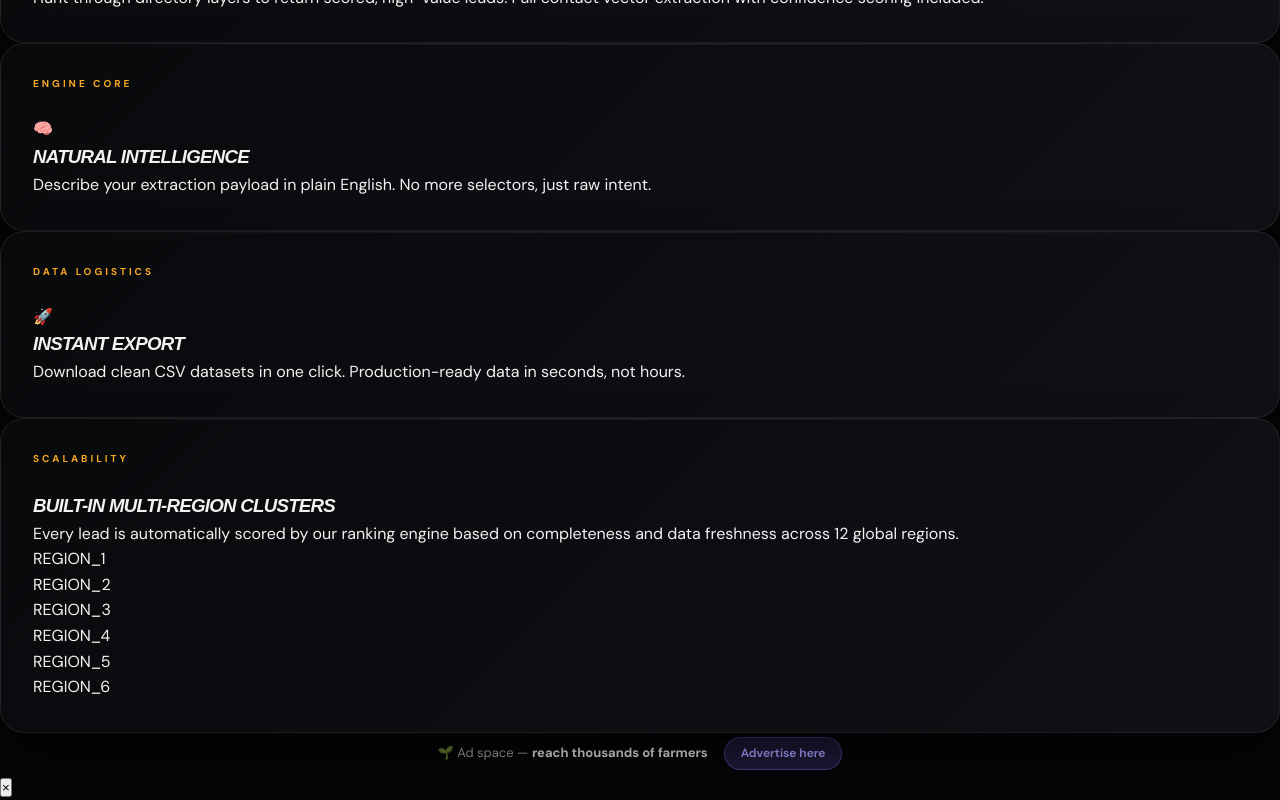
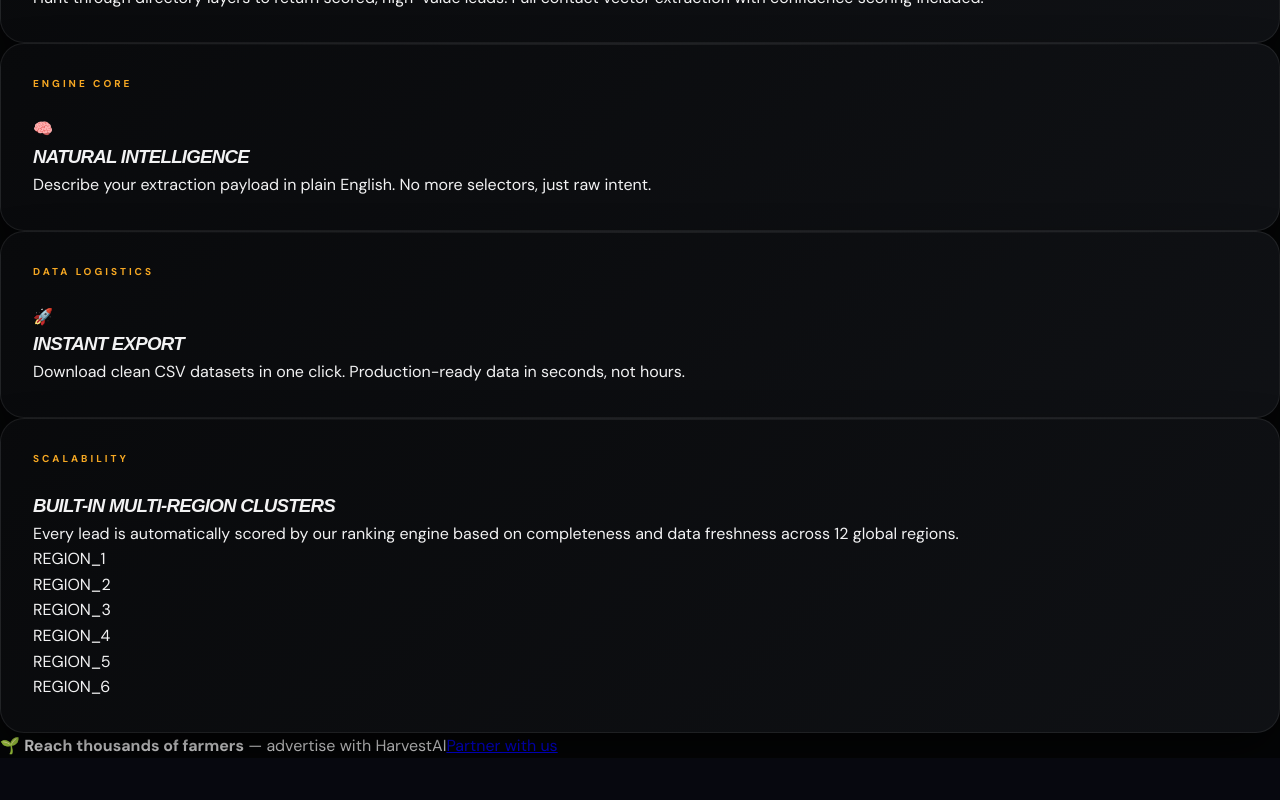
Before and after one commit to bibi231/HarvestAI, a React (Vite) app in the folder client/: page / in a window 1280 px wide. Shown: the part 530-1330 px from the top of the page. After the commit the page ends 1288 px from the top, so only its background shows below. Built offline with nearby package versions, Linux system fonts and the light colour scheme; no server answers; a web font is replaced by a local one.

Commit message:
refactor: replace StickyAnchorAd with inline ad banner between content and footer

```diff
--- a/client/src/App.tsx
+++ b/client/src/App.tsx
@@ -18,9 +18,8 @@ const AuthGuard = ({ children }: { children: React.ReactNode }) => {
   return <>{children}</>;
 };
 
-// ── Sticky Anchor Ad ────────────────────────────────────────
-function StickyAnchorAd() {
-  const [visible, setVisible] = React.useState(true);
+// ── Inline Ad Banner (between content and footer) ────────
+function InlineAdBanner() {
   const [adLoaded, setAdLoaded] = React.useState(false);
 
   React.useEffect(() => {
@@ -28,16 +27,14 @@ function StickyAnchorAd() {
       const adsbygoogle = (window as any).adsbygoogle = (window as any).adsbygoogle || [];
       adsbygoogle.push({});
       setTimeout(() => {
-        const ins = document.querySelector('.sticky-anchor-ad ins.adsbygoogle') as HTMLElement | null;
+        const ins = document.querySelector('.inline-ad-banner ins.adsbygoogle') as HTMLElement | null;
         if (ins && ins.getAttribute('data-ad-status') === 'filled') setAdLoaded(true);
       }, 2500);
     } catch(e) {}
   }, []);
 
-  if (!visible) return null;
-
   return (
-    <div className="sticky-anchor-ad">
+    <div className="inline-ad-banner">
       <ins
         className="adsbygoogle"
         style={{ display: 'block' }}
@@ -47,16 +44,15 @@ function StickyAnchorAd() {
         data-full-width-responsive="true"
       />
       {!adLoaded && (
-        <div className="sticky-anchor-ad-placeholder">
-          <span>🌱 Ad space — <strong>reach thousands of farmers</strong></span>
-          <a href="mailto:peterjohn2343@gmail.com" className="sticky-anchor-ad-cta">Advertise here</a>
+        <div className="inline-ad-placeholder">
+          <span>🌱 <strong>Reach thousands of farmers</strong> — advertise with HarvestAI</span>
+          <a href="mailto:peterjohn2343@gmail.com" className="inline-ad-cta">Partner with us</a>
         </div>
       )}
-      <button className="sticky-anchor-ad-close" onClick={() => setVisible(false)} aria-label="Close ad">×</button>
     </div>
   );
 }
-// ────────────────────────────────────────────────────────────
+// ────────────────────────────────────────────────────────
 
 function App() {
   return (
@@ -89,7 +85,7 @@ function App() {
         {/* Fallback */}
         <Route path="*" element={<Navigate to="/" replace />} />
       </Routes>
-      <StickyAnchorAd />
+      <InlineAdBanner />
     </BrowserRouter>
   );
 }
```
